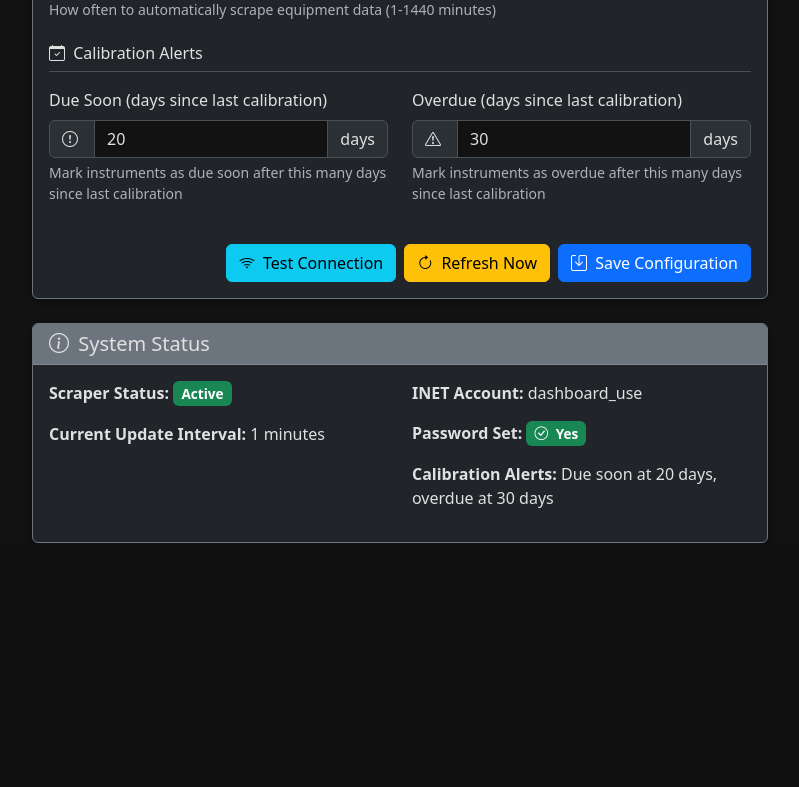
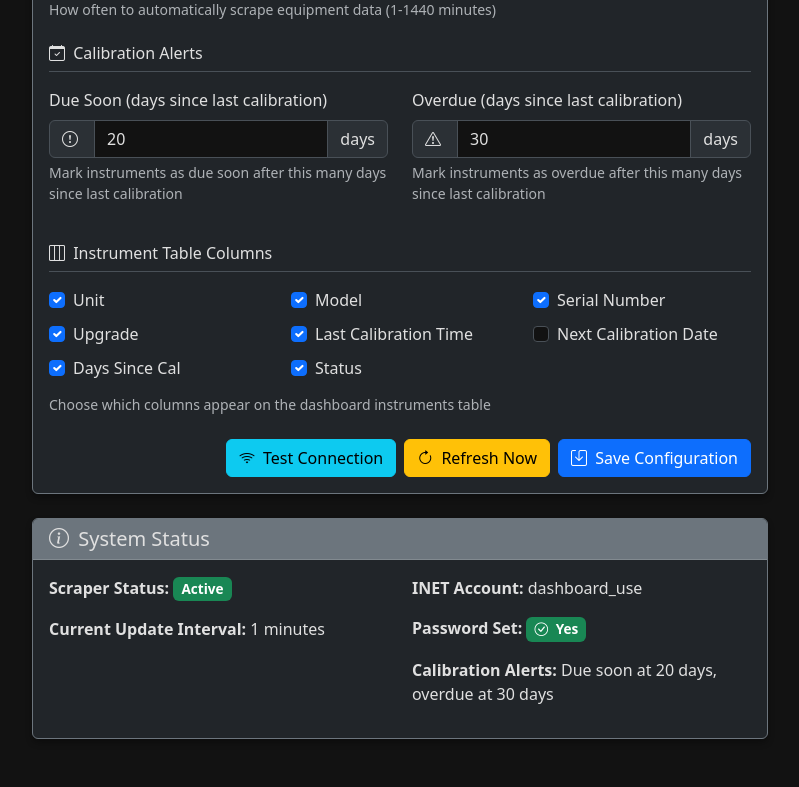
Before and after one commit to porcej/inet-dash, a Flask app: page /admin in a window 1280 px wide. Shown: the part 690-1477 px from the top of the page, without its empty margins (240-1039 px from the left). Before the commit the page ends 1233 px from the top, so only its background shows below. Run offline with Flask 3, Linux system fonts and the light colour scheme; a user stored in the database is signed in.

Commit message:
Add admin-configurable instrument columns and fix admin page scrolling.
Let admins show or hide dashboard table columns from settings, apply changes live over WebSocket, and scope the fixed dashboard layout so the admin page scrolls normally.

```diff
--- a/app.py
+++ b/app.py
@@ -51,6 +51,51 @@
 # Scheduler
 scheduler = BackgroundScheduler()
 
+INSTRUMENT_TABLE_COLUMNS = [
+    {'id': 'unit', 'label': 'Unit', 'field': 'Equipment Group', 'type': 'text'},
+    {'id': 'model', 'label': 'Model', 'field': 'Type', 'type': 'text'},
+    {'id': 'serial_number', 'label': 'Serial Number', 'field': 'Serial Number', 'type': 'text'},
+    {'id': 'upgrade', 'label': 'Upgrade', 'field': 'Upgrade Available', 'type': 'upgrade'},
+    {'id': 'last_calibration', 'label': 'Last Calibration Time', 'field': 'Last Calibration Time', 'type': 'text'},
+    {'id': 'next_calibration', 'label': 'Next Calibration Date', 'field': 'Next Calibration Date', 'type': 'text'},
+    {'id': 'days_since_cal', 'label': 'Days Since Cal', 'type': 'days_since_cal'},
+    {'id': 'status', 'label': 'Status', 'type': 'status'},
+]
+
+
+def default_instrument_visible_columns():
+    """Return the default list of visible instrument table column IDs."""
+    return [column['id'] for column in INSTRUMENT_TABLE_COLUMNS]
+
+
+def get_instrument_column_settings(config):
+    """Return all instrument columns with visibility flags for the admin UI."""
+    visible_ids = set(config.get('instrument_visible_columns') or default_instrument_visible_columns())
+    valid_ids = {column['id'] for column in INSTRUMENT_TABLE_COLUMNS}
+    visible_ids = {column_id for column_id in visible_ids if column_id in valid_ids}
+    if not visible_ids:
+        visible_ids = set(default_instrument_visible_columns())
+    return [
+        {**column, 'visible': column['id'] in visible_ids}
+        for column in INSTRUMENT_TABLE_COLUMNS
+    ]
+
+
+def get_visible_instrument_columns(config):
+    """Return only the instrument columns that should be shown on the dashboard."""
+    return [
+        column for column in get_instrument_column_settings(config)
+        if column['visible']
+    ]
+
+
+def emit_display_config_update():
+    """Push dashboard display settings to connected clients."""
+    config = load_config()
+    socketio.emit('display_config_update', {
+        'visible_columns': get_visible_instrument_columns(config)
+    }, namespace='/')
+
 
 class User(UserMixin):
     """Simple user model for admin authentication"""
@@ -76,6 +121,7 @@
         'update_frequency': 60,  # minutes
         'calibration_due_soon_days': 170,
         'calibration_overdue_days': 180,
+        'instrument_visible_columns': default_instrument_visible_columns(),
     }
 
     try:
@@ -304,13 +350,15 @@
 @app.route('/')
 def index():
     """Main dashboard page"""
+    config = load_config()
     with data_lock:
         data = equipment_data.copy()
 
     return render_template('index.html',
                          instruments=data['instruments'],
                          docking_stations=data['docking_stations'],
-                         last_update=data['last_update'])
+                         last_update=data['last_update'],
+                         visible_columns=get_visible_instrument_columns(config))
 
 
 @app.route('/login', methods=['GET', 'POST'])
@@ -383,6 +431,14 @@
             flash('Invalid calibration alert settings', 'danger')
             return redirect(url_for('admin'))
 
+        visible_columns = request.form.getlist('instrument_visible_columns')
+        valid_column_ids = {column['id'] for column in INSTRUMENT_TABLE_COLUMNS}
+        visible_columns = [column_id for column_id in visible_columns if column_id in valid_column_ids]
+        if not visible_columns:
+            flash('At least one instrument column must be visible', 'danger')
+            return redirect(url_for('admin'))
+        config['instrument_visible_columns'] = visible_columns
+
         if save_config(config):
             flash('Configuration saved successfully!', 'success')
 
@@ -390,6 +446,7 @@
             schedule_updates()
 
             recategorize_equipment_data()
+            emit_display_config_update()
 
             # Trigger immediate update if credentials changed
             if request.form.get('inet_username') or request.form.get('inet_password'):
@@ -403,7 +460,11 @@
     template_config = config.copy()
     template_config['inet_password'] = '********' if config.get('inet_password') else ''
 
-    return render_template('admin.html', config=template_config)
+    return render_template(
+        'admin.html',
+        config=template_config,
+        instrument_columns=get_instrument_column_settings(config),
+    )
 
 
 @app.route('/api/refresh', methods=['POST'])
@@ -440,6 +501,7 @@
             'docking_stations': equipment_data['docking_stations'],
             'last_update': equipment_data['last_update']
         })
+    emit_display_config_update()
 
 
 @socketio.on('disconnect')
--- a/config.json
+++ b/config.json
@@ -5,5 +5,14 @@
   "inet_password": "********",
   "update_frequency": 1,
   "calibration_due_soon_days": 20,
-  "calibration_overdue_days": 30
+  "calibration_overdue_days": 30,
+  "instrument_visible_columns": [
+    "unit",
+    "model",
+    "serial_number",
+    "upgrade",
+    "last_calibration",
+    "days_since_cal",
+    "status"
+  ]
 }
--- a/static/css/style.css
+++ b/static/css/style.css
@@ -10,14 +10,23 @@
 body {
     background-color: var(--bs-body-bg);
     color: var(--bs-body-color);
+}
+
+body.dashboard-page {
     height: 100vh;
     display: flex;
     flex-direction: column;
     overflow: hidden;
 }
 
+body.admin-page,
+body.login-page {
+    min-height: 100vh;
+    overflow-y: auto;
+}
+
 /* Make the main container fill remaining space */
-.container-fluid.mt-3 {
+body.dashboard-page .container-fluid.mt-3 {
     flex: 1;
     display: flex;
     flex-direction: column;
--- a/templates/admin.html
+++ b/templates/admin.html
@@ -12,7 +12,7 @@
     <!-- Custom CSS -->
     <link rel="stylesheet" href="{{ url_for('static', filename='css/style.css') }}">
 </head>
-<body>
+<body class="admin-page">
     <!-- Navigation -->
     <nav class="navbar navbar-dark bg-dark border-bottom">
         <div class="container-fluid">
@@ -30,7 +30,7 @@
         </div>
     </nav>
 
-    <div class="container mt-4">
+    <div class="container mt-4 mb-5">
         {% with messages = get_flashed_messages(with_categories=true) %}
             {% if messages %}
                 {% for category, message in messages %}
@@ -152,6 +152,31 @@
                                 </div>
                             </div>
 
+                            <!-- Instrument Columns Section -->
+                            <h6 class="border-bottom pb-2 mb-3 mt-4">
+                                <i class="bi bi-layout-three-columns"></i> Instrument Table Columns
+                            </h6>
+
+                            <div class="row">
+                                {% for column in instrument_columns %}
+                                <div class="col-md-6 col-lg-4 mb-2">
+                                    <div class="form-check">
+                                        <input class="form-check-input" type="checkbox"
+                                               id="column_{{ column.id }}"
+                                               name="instrument_visible_columns"
+                                               value="{{ column.id }}"
+                                               {% if column.visible %}checked{% endif %}>
+                                        <label class="form-check-label" for="column_{{ column.id }}">
+                                            {{ column.label }}
+                                        </label>
+                                    </div>
+                                </div>
+                                {% endfor %}
+                            </div>
+                            <div class="form-text mb-3">
+                                Choose which columns appear on the dashboard instruments table
+                            </div>
+
                             <!-- Submit Buttons -->
                             <div class="d-grid gap-2 d-md-flex justify-content-md-end mt-4">
                                 <button type="button" class="btn btn-info" id="test-connection">
--- a/templates/login.html
+++ b/templates/login.html
@@ -12,7 +12,7 @@
     <!-- Custom CSS -->
     <link rel="stylesheet" href="{{ url_for('static', filename='css/style.css') }}">
 </head>
-<body>
+<body class="login-page">
     <div class="container">
         <div class="row justify-content-center mt-5">
             <div class="col-md-6 col-lg-4">
```
Also changed, not shown: other parts of static/css/style.css (+12 -12 lines), static/js/dashboard.js (+53 -16 lines), templates/index.html (+14 -44 lines), templates/partials/instrument_cell.html (added, +36 -0 lines), 2 other files.
